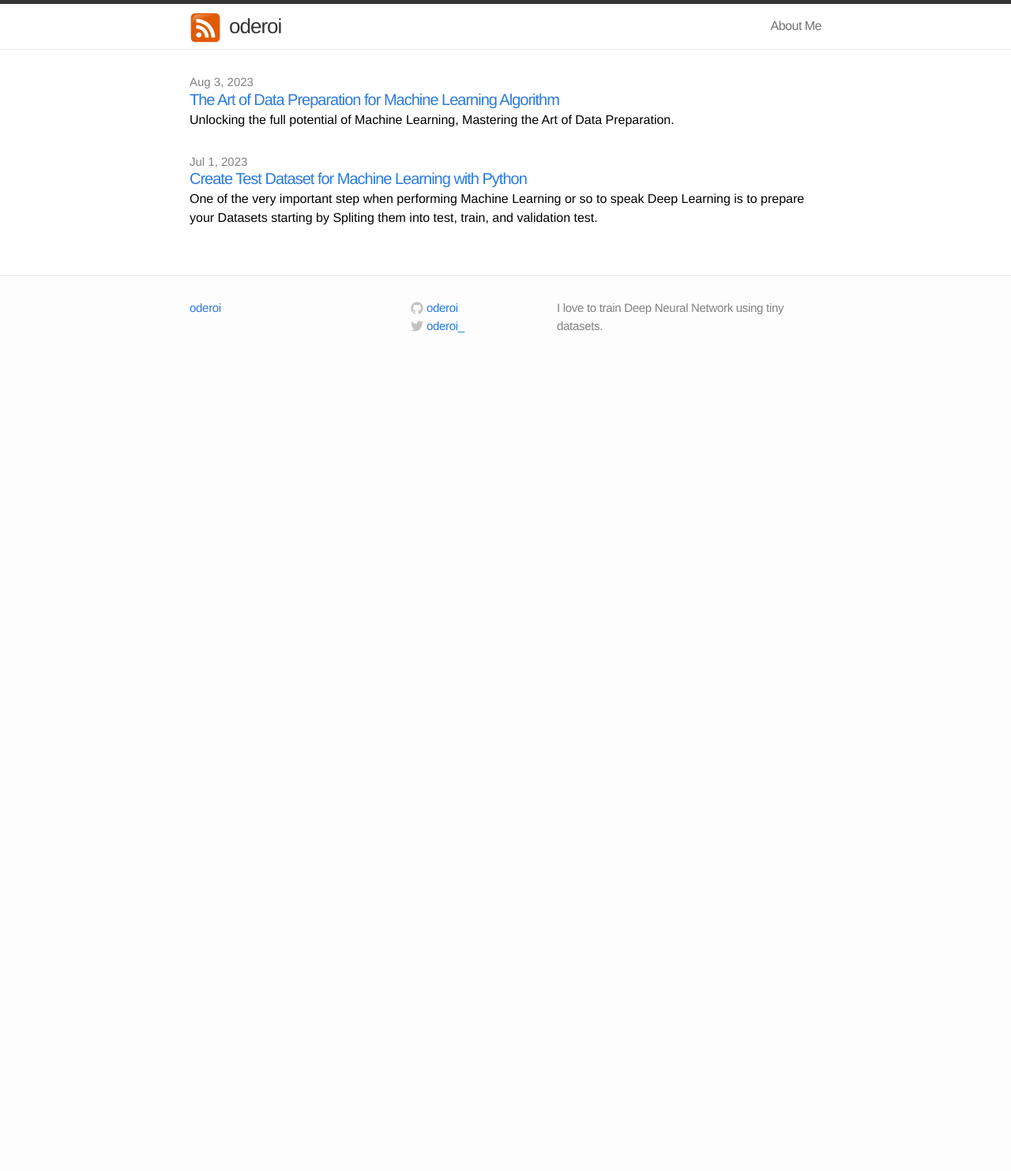
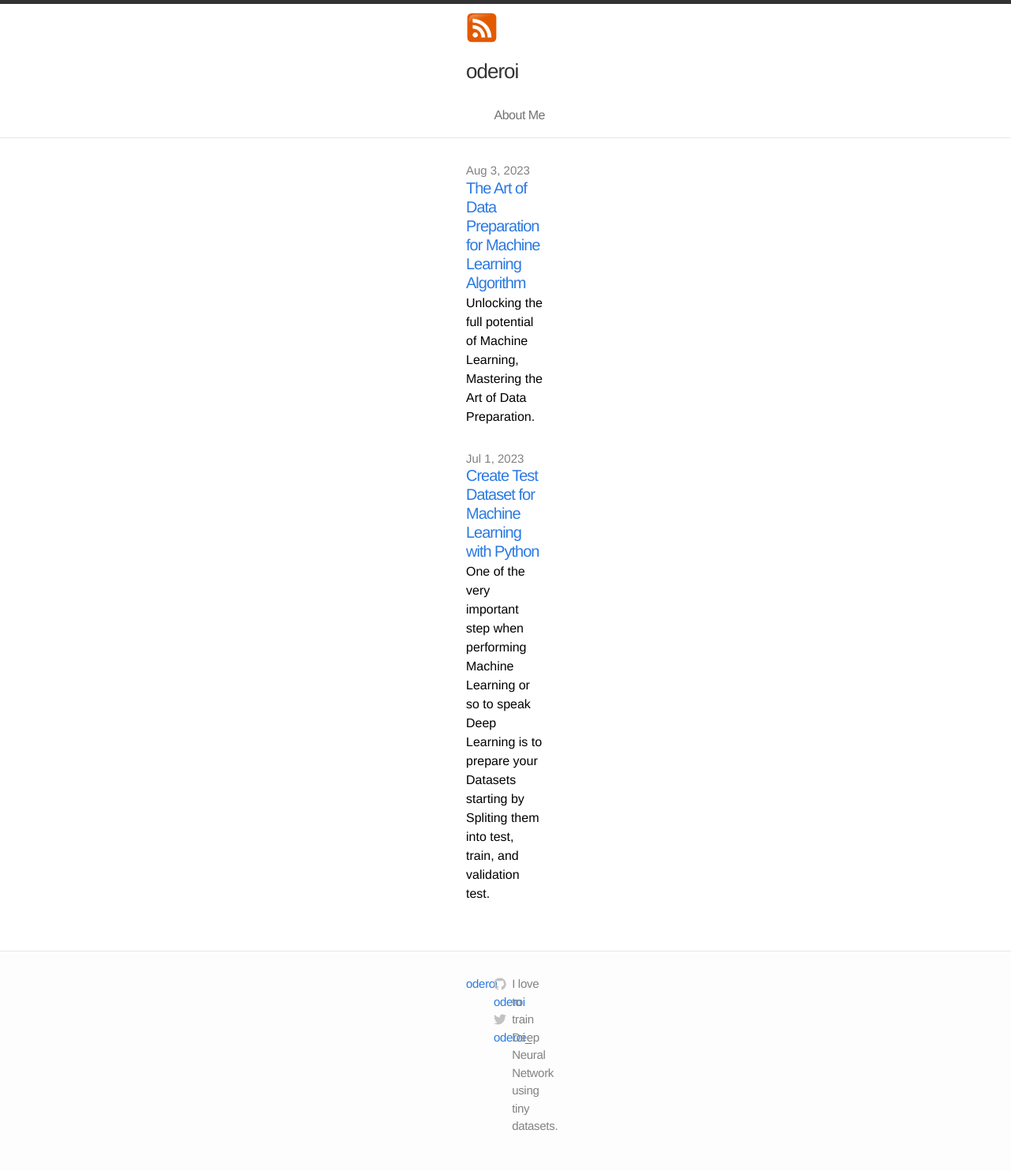
Before and after one commit to oderoi/oderoi.github.io, a Jekyll site: the page built from index.markdown, in a window 1280 px wide. Shown: the whole page at 79% size. Built offline with Jekyll 4.4.1, drawn with Linux system fonts in a browser that asks for light colours; before the commit the page ends 900 px from its top, so only the background shows below that.

Commit message:
Update main.css

```diff
--- a/css/main.css
+++ b/css/main.css
@@ -28,7 +28,7 @@ a:visited { color: #205caa; }
 .wrap:after { content:""; display:table; }
 .wrap:after { clear: both; }
 .wrap {
-  max-width: 800px;
+  max-width: 100px;
   padding: 0 30px;
   margin: 0 auto;
   zoom: 1;
```
